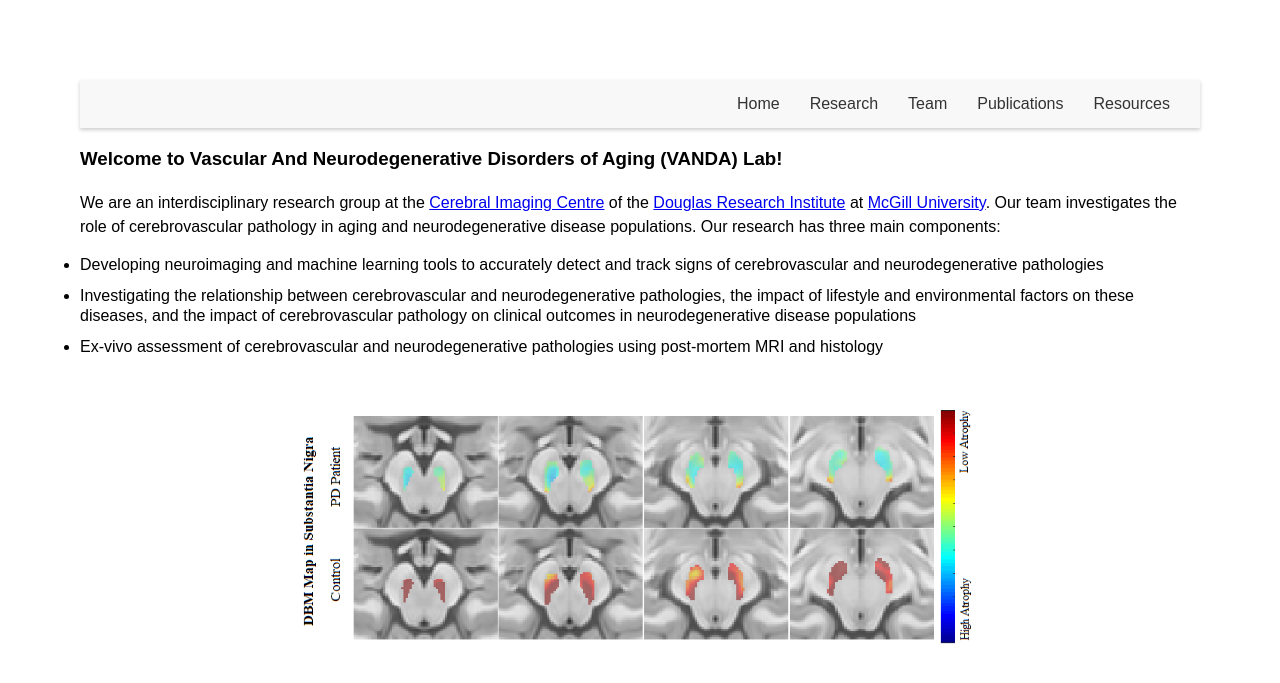
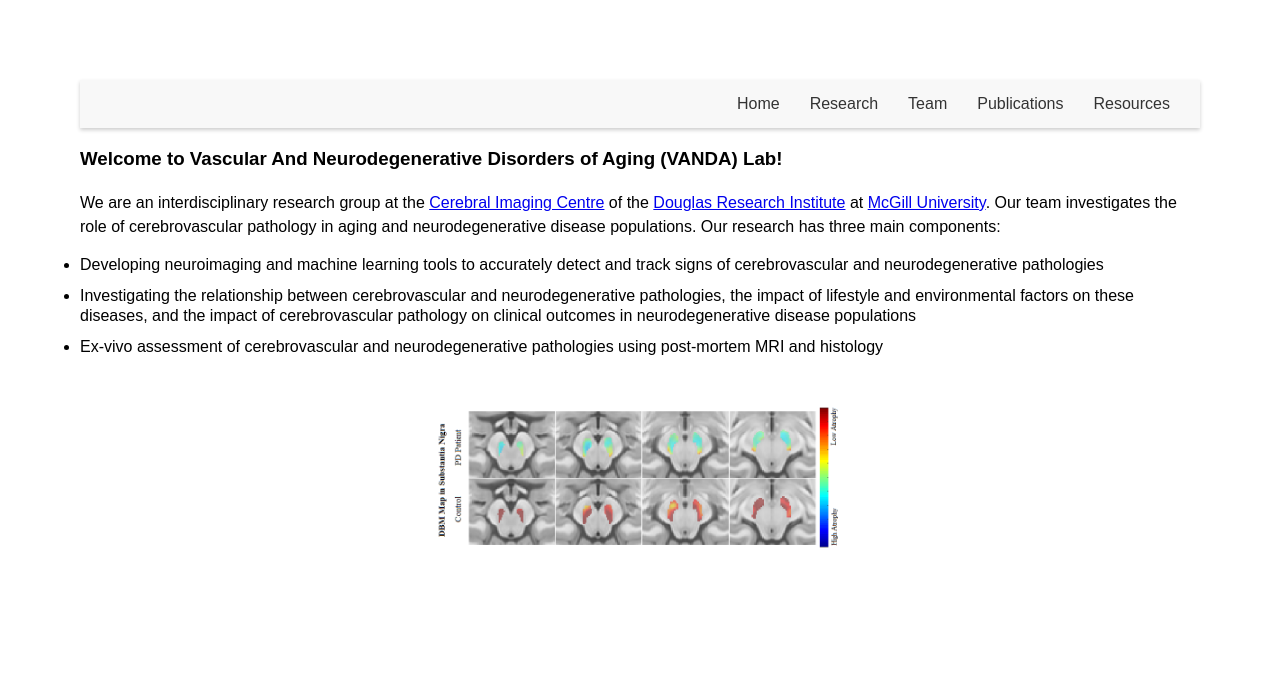
Before and after one commit to VANDAlab/VANDAlab.github.io, a Jekyll site: the page index.html, which Jekyll copies as it is, in a window 1280 px wide. Shown: the top 683 px of the page. Built offline with Jekyll 4.4.1, drawn with Linux system fonts in a browser that asks for light colours.

Commit message:
Update style.css

```diff
--- a/assets/css/style.css
+++ b/assets/css/style.css
@@ -33,7 +33,7 @@ img {
   overflow: hidden;
   margin-top: 20px;
   margin-bottom: 20px;
-  max-height: 300px;
+  max-height: 200px;
 }
 
 .image-slider img {
```
